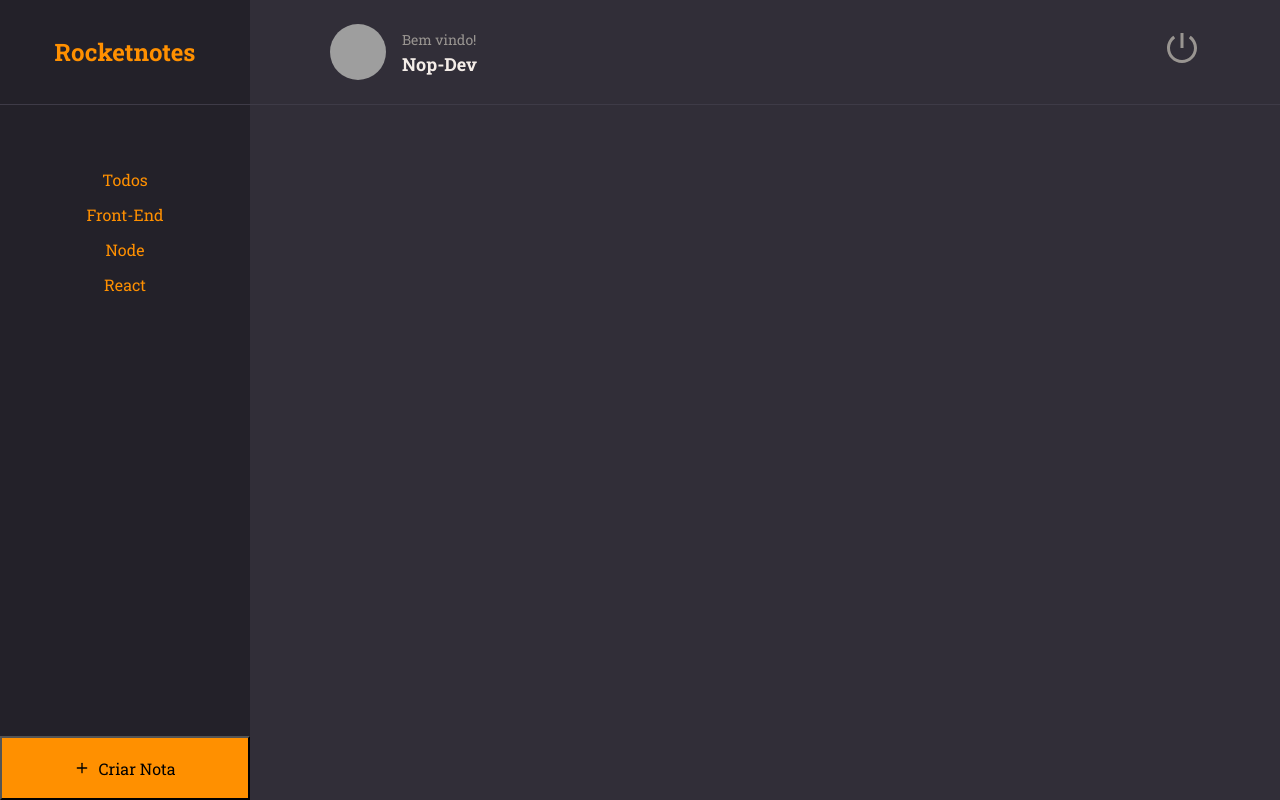
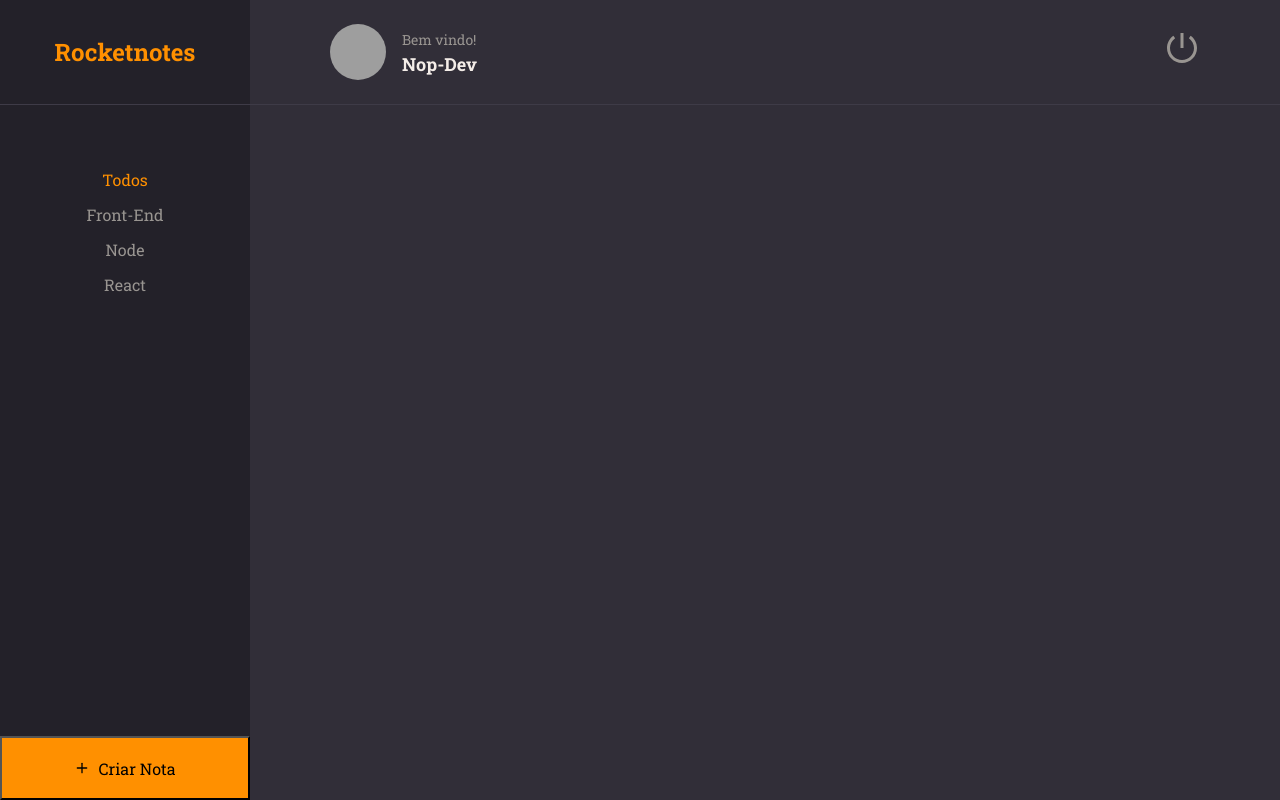
Before and after one commit to nop-dev/RocketNotes-React, a React (Vite) app: page / in a window 1280 px wide. Built offline with nearby package versions, Linux system fonts and the light colour scheme; grey boxes are pictures that could not be loaded.

Commit message:
feat: :bug: corrige alguns erros do styled components...

```diff
--- a/src/components/ButtonText/index.jsx
+++ b/src/components/ButtonText/index.jsx
@@ -1,8 +1,8 @@
 import { Container } from "./styles";
 
-export function ButtonText( { title, isactive = false, ...rest } ) {
+export function ButtonText( { title, isActive = false, ...rest } ) {
     return(
-        <Container type="button" $isactive={isactive.toString()} {...rest}>
+        <Container type="button" $isactive={isActive.toString()} {...rest}>
             {title}
         </Container>
     );
--- a/src/components/ButtonText/styles.js
+++ b/src/components/ButtonText/styles.js
@@ -5,5 +5,5 @@ export const Container = styled.button`
   border: none;
 
   font-size: 16px;
-  color: ${({ theme, $isactive }) => $isactive ? theme.COLORS.ORANGE : theme.COLORS.GRAY_100};
+  color: ${({ theme, $isactive }) => $isactive === true ? theme.COLORS.ORANGE : theme.COLORS.GRAY_100};
 `;
--- a/src/pages/Home/index.jsx
+++ b/src/pages/Home/index.jsx
@@ -14,7 +14,7 @@ export function Home() {
       <Header />
 
       <Menu>
-        <ButtonText title="Todos" isactive/>
+        <ButtonText title="Todos" $isactive />
         <ButtonText title="Front-End"/>
         <ButtonText title="Node"/>
         <ButtonText title="React"/>
@@ -30,7 +30,7 @@ export function Home() {
 
       <NewNote>
         <FiPlus />
-        Criar Nota
+          Criar Nota
       </NewNote>
     </Container>
   )
```
